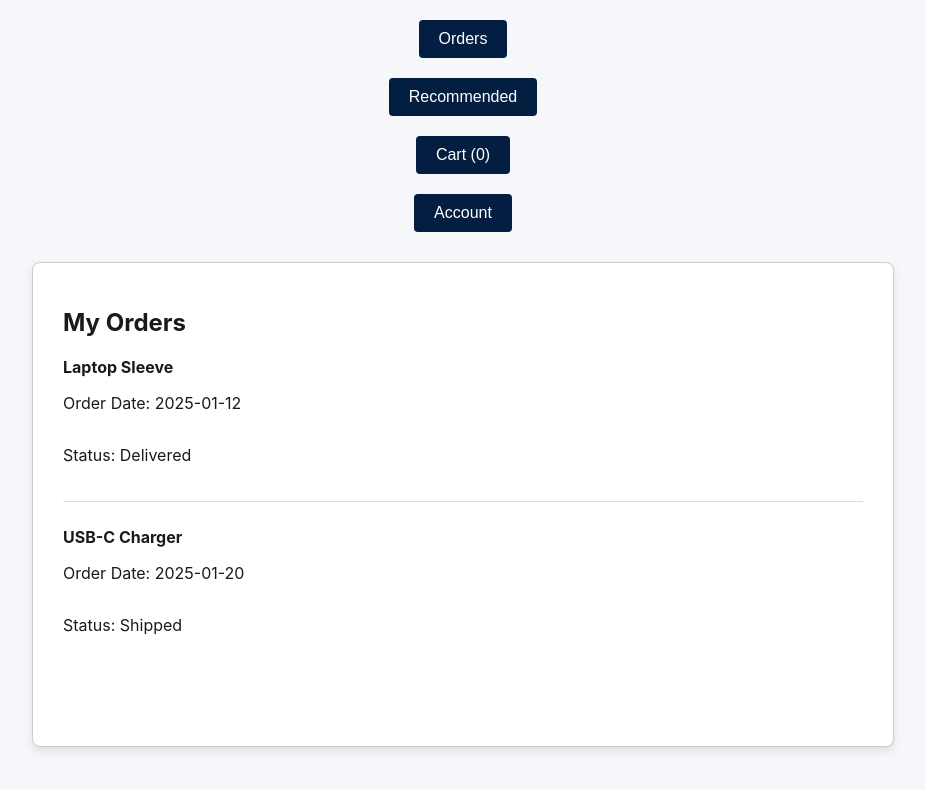
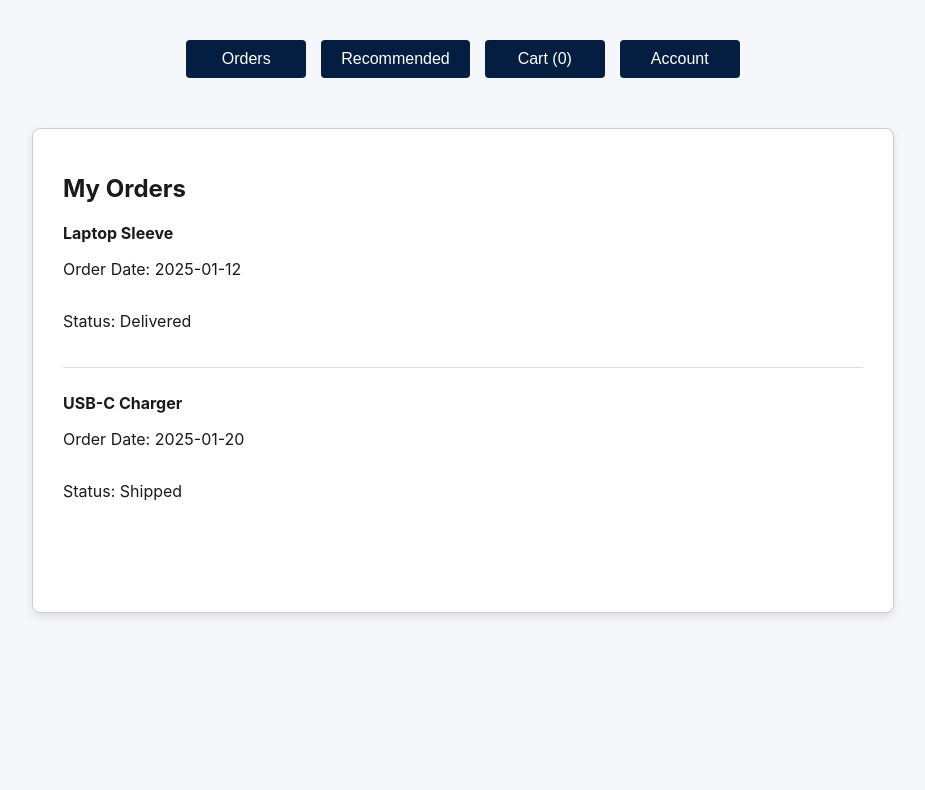
Before and after one commit to sansvwalia/Nittany-Lion-Shopping-Software, a React (Create React App) app in the folder business_frontend/: page /buyer in a window 1280 px wide. Shown: the top 790 px of the page, without its empty margins (177-1102 px from the left). Built offline with nearby package versions, Linux system fonts and the light colour scheme.

Commit message:
Adjusted Navigation on BuyerDashboard

```diff
--- a/business_frontend/src/App.css
+++ b/business_frontend/src/App.css
@@ -354,6 +354,19 @@ body {
     border-bottom: none;
 }
 
+/* Navigation */
+.nav-container {
+    display: flex;
+    justify-content: center;
+    gap: 15px;
+    margin: 20px 0;
+    flex-wrap: wrap;
+}
+
+.nav-container .button {
+    min-width: 120px;
+}
+
 /* Logo Spin */
 @keyframes App-logo-spin {
     from {
--- /dev/null
+++ b/business_frontend/src/components/Navigation.js
@@ -0,0 +1,22 @@
+import React from "react";
+import "../App.css"; // for .button and .button-container styles
+
+
+export default function Navigation({ setSection, cartCount = 0 }) {
+    return (
+        <div className="nav-container">
+            <button className="button" onClick={() => setSection("orders")}>
+                Orders
+            </button>
+            <button className="button" onClick={() => setSection("recommended")}>
+                Recommended
+            </button>
+            <button className="button" onClick={() => setSection("cart")}>
+                Cart ({cartCount})
+            </button>
+            <button className="button" onClick={() => setSection("account")}>
+                Account
+            </button>
+        </div>
+    );
+}
--- a/business_frontend/src/pages/BuyerDashboard.js
+++ b/business_frontend/src/pages/BuyerDashboard.js
@@ -1,5 +1,7 @@
 import { useState } from "react";
+import Navigation from "../components/Navigation";
 import "../App.css";
+
 
 const orders = [
   { id: 1, item: "Laptop Sleeve", date: "2025-01-12", status: "Delivered" },
@@ -16,6 +18,7 @@ function BuyerDashboard() {
   const [section, setSection] = useState("orders");
   const [cart, setCart] = useState([]);
   const [recommended] = useState(recommendedProducts);
+
 
   // Account local state
   const [account, setAccount] = useState({
@@ -52,12 +55,7 @@ function BuyerDashboard() {
     <div className="seller-content">
 
       {/* Navigation */}
-      <div className="button-container">
-        <button className="button" onClick={() => setSection("orders")}>Orders</button>
-        <button className="button" onClick={() => setSection("recommended")}>Recommended</button>
-        <button className="button" onClick={() => setSection("cart")}>Cart ({cart.length})</button>
-        <button className="button" onClick={() => setSection("account")}>Account</button>
-      </div>
+      <Navigation setSection={setSection} cartCount={cart.length} />
 
       {/* Orders */}
       {section === "orders" && (
```
